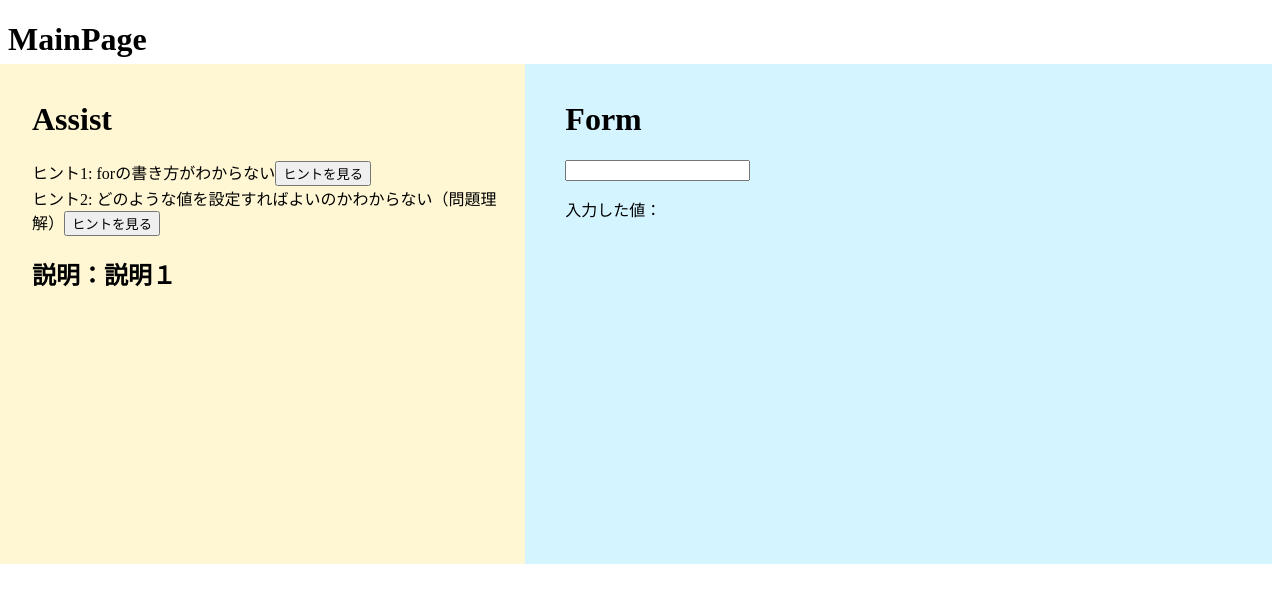
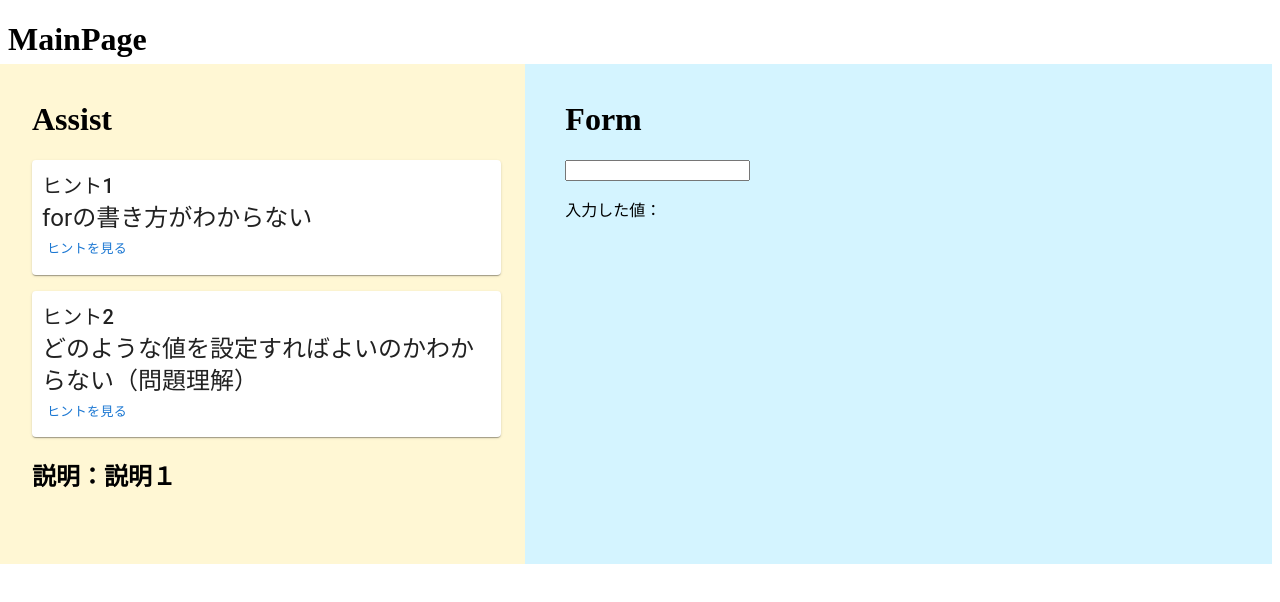
Before and after one commit to KHashimoto3/FIT2023_KH, a React (Vite) app in the folder mock/: page / in a window 1280 px wide. Shown: the top 602 px of the page. Built offline with nearby package versions, Linux system fonts and the light colour scheme.

Commit message:
muiを使って、ヒントをカードレイアウトで表示するようにした。

```diff
--- a/mock/src/components/Assist.tsx
+++ b/mock/src/components/Assist.tsx
@@ -1,5 +1,5 @@
 import { useState } from "react";
-import { Container } from "@mui/material";
+import { Button, Card, Container, Stack, Typography } from "@mui/material";
 
 type Props = {
     hintList: HintList[];
@@ -19,14 +19,18 @@ export const Assist = (props: Props) => {
     return (
         <Container maxWidth="md">
             <h1>Assist</h1>
+            <Stack spacing={2}>
             {hintList.map((hint, index) => {
                 return (
-                    <>
-                    ヒント{index + 1}: {hint.hint}<button onClick={() => setHintIndex(index)}>ヒントを見る</button><br />
-                    </>
+                    <Card key={index} style={{padding: "10px"}}>
+                        <Typography variant="h6">ヒント{index + 1}</Typography>
+                        <Typography variant="h5">{hint.hint}</Typography>
+                        <Button size="small"  onClick={() => setHintIndex(index)}>ヒントを見る</Button>
+                    </Card>
                 )
             })
             }
+            </Stack>
             <h2>説明：{hintList[hintIndex].explanation}</h2>
         </Container>
     )
```
